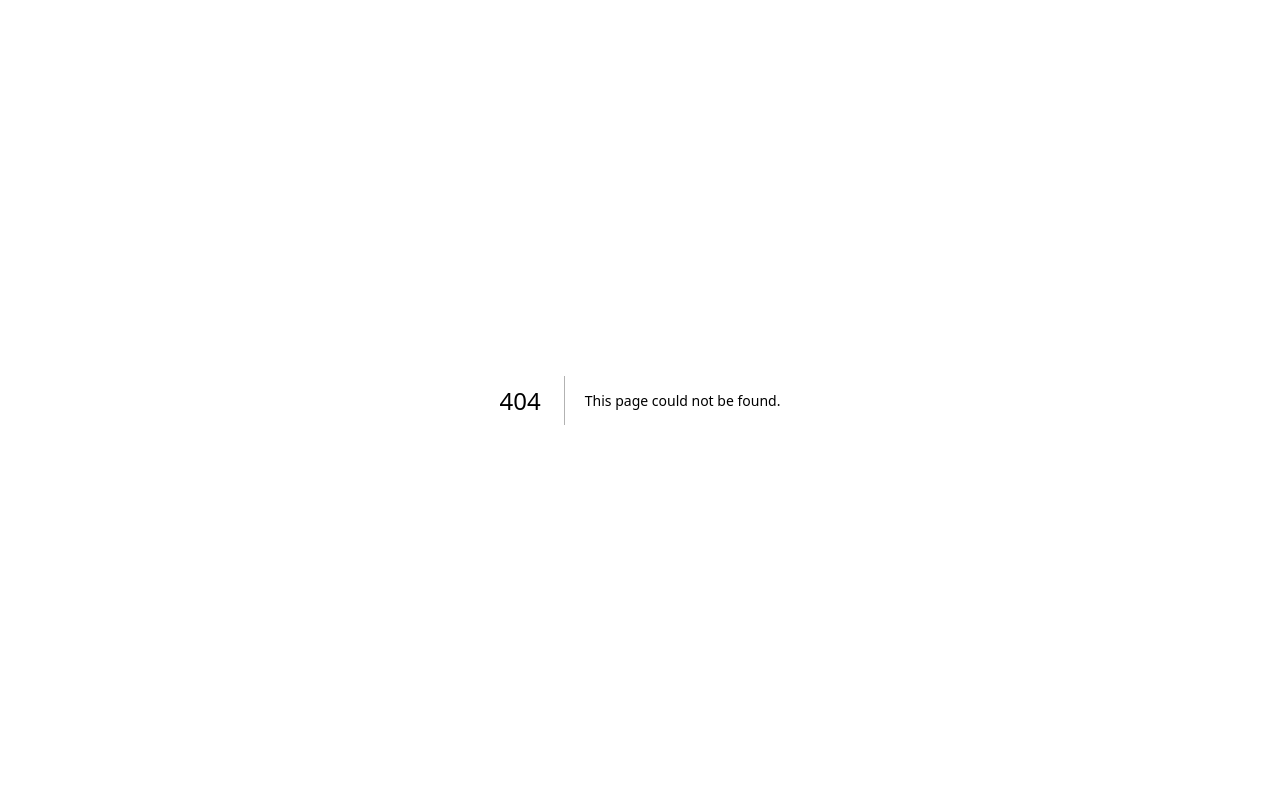
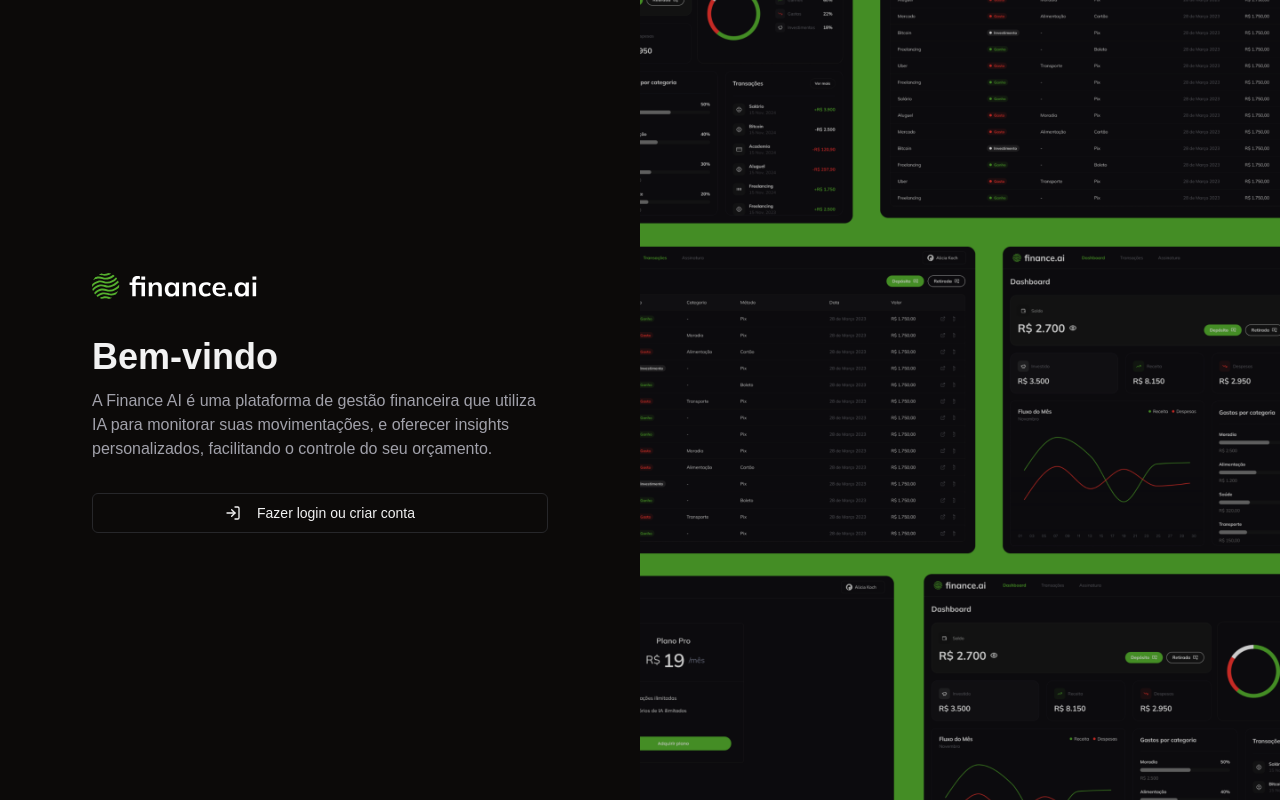
Before and after one commit to Davyd001dev01/finance-ai, a Next.js app: page /login in a window 1280 px wide. Before the commit this address had no page. Built offline with nearby package versions, Linux system fonts and the light colour scheme.

Commit message:
feat: add login page

```diff
--- /dev/null
+++ b/app/login/page.tsx
@@ -0,0 +1,44 @@
+//export interface pageProps { }
+
+import Image from "next/image";
+import { Button } from "../_components/ui/button";
+import { LogInIcon } from "lucide-react";
+
+export default function LoginPage() {
+  return (
+    <div className="grid h-full grid-cols-2">
+      {/*LEFT*/}
+
+      <div className="mx-auto flex h-full max-w-[520px] flex-col justify-center p-8">
+        <Image
+          src="/logo.svg"
+          alt="Finance AI"
+          width={173}
+          height={39}
+          className="mb-8"
+        />
+        <h1 className="mb-3 text-4xl font-bold">Bem-vindo</h1>
+        <p className="mb-8 text-muted-foreground">
+          A Finance AI é uma plataforma de gestão financeira que utiliza IA para
+          monitorar suas movimentações, e oferecer insights personalizados,
+          facilitando o controle do seu orçamento.
+        </p>
+
+        <Button variant="outline">
+          <LogInIcon className="mr-2"/>
+          Fazer login ou criar conta
+        </Button>
+      </div>
+
+      {/*RIGHT*/}
+      <div className="relative h-full w-full">
+        <Image
+          src="/login.png"
+          alt="Faça Login"
+          fill
+          className="object-cover"
+        />
+      </div>
+    </div>
+  );
+}
--- a/app/subscription/page.tsx
+++ b/app/subscription/page.tsx
@@ -1,6 +1,6 @@
 //export interface pageProps { }
 
-export default function Subscription() {
+export default function SubscriptionPage() {
   return (
     <div>
       Hello World
--- a/app/transactions/page.tsx
+++ b/app/transactions/page.tsx
@@ -1,6 +1,6 @@
 //export interface pageProps { }
 
-export default function Transactions() {
+export default function TransactionsPage() {
   return (
     <div>
       Hello World
```
Also changed, not shown: public/login.png (added), public/logo.svg (added).
